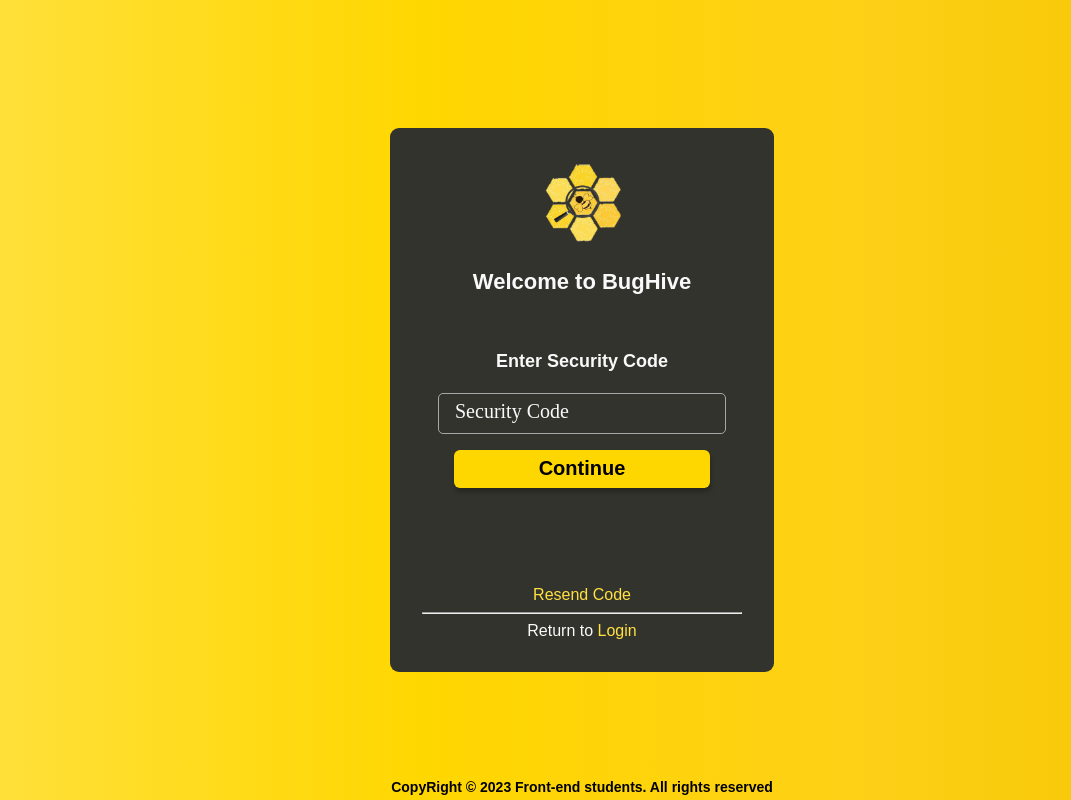
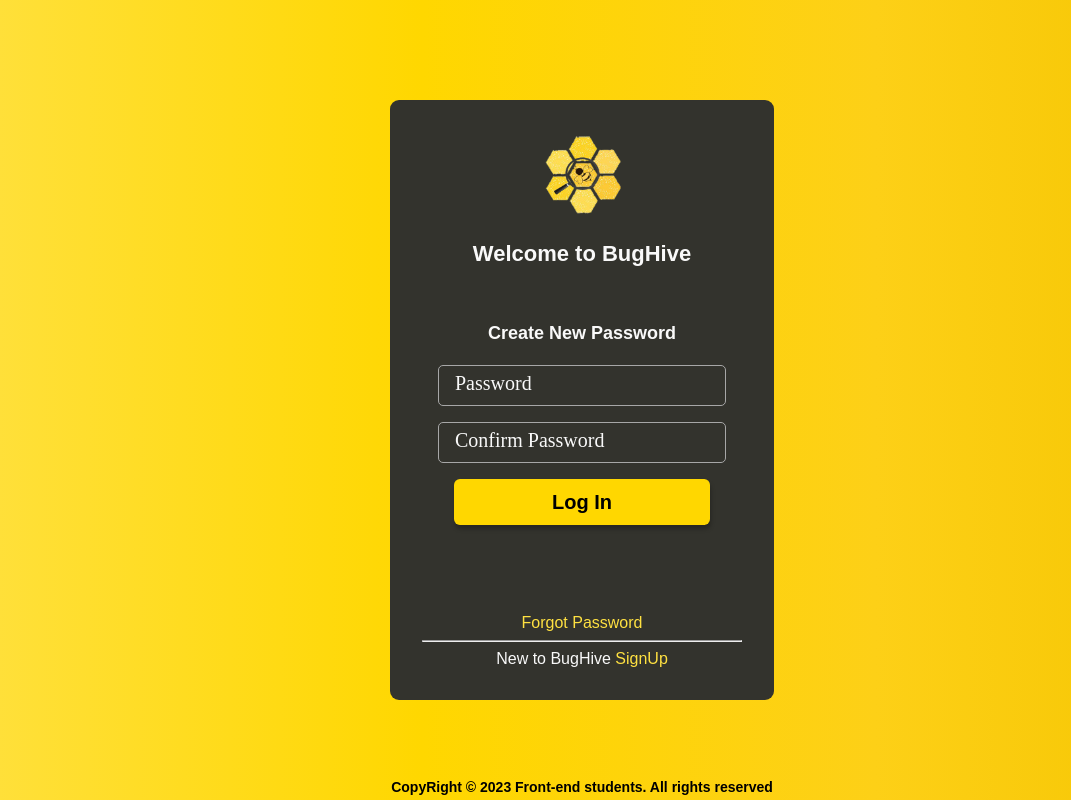
Before and after one commit to BugHive/BugHive-frontEnd, a React (Create React App) app: page / in a window 1280 px wide. Shown: the whole page, without its empty margins (58-1129 px from the left). Built offline with nearby package versions, Linux system fonts and the light colour scheme.

Commit message:
Finishing new-password-page

```diff
--- a/src/App.js
+++ b/src/App.js
@@ -1,6 +1,6 @@
 
 import { ThemeProvider } from "styled-components";
-import Verification from "./pages/Verification";
+import NewPassword from "./pages/NewPassword";
 import { GlobalStyle } from "./styles/global";
 import { darkTheme } from "./styles/theme";
 
@@ -8,7 +8,7 @@ function App() {
   return (
     <ThemeProvider theme={darkTheme}>
       <GlobalStyle />
-      <Verification/>
+      <NewPassword/>
     </ThemeProvider>
   );
 }
--- /dev/null
+++ b/src/components/NewPasswordForm/index.jsx
@@ -0,0 +1,74 @@
+import { useFormik } from "formik";
+import React from "react";
+import Button from "../Button";
+import FormItem from "../FormItem";
+import Error from "../Error";
+import * as Yup from "yup";
+import styled from "styled-components";
+
+export default function NewPasswordForm() {
+  const validationSchema = Yup.object({
+    password: Yup.string()
+      .required("Password is required")
+      .min(8, "Password must be at least 8 characters"),
+    confirmPassword: Yup.string()
+      .oneOf([Yup.ref("password"), null], "Passwords must match")
+      .required("Confirm Password is required"),
+  });
+
+  const initialValues = {
+    password: "",
+    confirmPassword: "",
+  };
+
+  const onSubmit = async ({ password }) => {
+    console.log(password);
+  };
+
+  const formik = useFormik({
+    initialValues,
+    onSubmit,
+    validationSchema,
+  });
+
+  const StyledLabel = styled.label`
+    width: 256px;
+    height: 26px;
+    font-weight: 600;
+    font-size: 18px;
+    color: ${(props) => props.theme.palette.text.main};
+    text-align: center;
+    margin: 1rem 0;
+  `;
+
+  return (
+    <form onSubmit={formik.handleSubmit}>
+      <StyledLabel>Create New Password</StyledLabel>
+      <FormItem
+        name={"password"}
+        type={"password"}
+        placeholder={"Password"}
+        id={"password"}
+        onChange={formik.handleChange}
+        value={formik.values.password}
+        onBlur={formik.handleBlur}
+      />
+      {formik.touched.password && formik.errors.password && (
+        <Error msg={formik.errors.password} />
+      )}
+      <FormItem
+        name={"confirmPassword"}
+        type={"password"}
+        placeholder={"Confirm Password"}
+        id={"confirmPassword"}
+        onChange={formik.handleChange}
+        value={formik.values.confirmPassword}
+        onBlur={formik.handleBlur}
+      />
+      {formik.touched.confirmPassword && formik.errors.confirmPassword && (
+        <Error msg={formik.errors.confirmPassword} />
+      )}
+      <Button title={"Log In"} />
+    </form>
+  );
+}
--- /dev/null
+++ b/src/pages/NewPassword/index.jsx
@@ -0,0 +1,36 @@
+import React from "react";
+import styled from "styled-components";
+import AuthLayout from "../../components/AuthLayout";
+import Logo from "../../components/Logo";
+import NewPasswordForm from "../../components/NewPasswordForm";
+
+export default function NewPassword() {
+  const StyledSpan = styled.span`
+    color: ${(props) => props.theme.palette.lightYellow};
+    cursor: pointer;
+  `;
+
+  const Line = styled.hr`
+    width: 100%;
+    background-color: #c6c6c6;
+  `;
+
+  const StyledMsg = styled.p`
+    color: ${(props) => props.theme.palette.text.main};
+  `;
+
+  return (
+    <AuthLayout height={"75%"}>
+      <Logo width={"85px"} height={"85px"} />
+      <h3 className='welcome-text'>Welcome to BugHive</h3>
+      <NewPasswordForm />
+      <div className='login-footer'>
+        <StyledSpan>Forgot Password</StyledSpan>
+        <Line />
+        <StyledMsg>
+          New to BugHive <StyledSpan>SignUp</StyledSpan>
+        </StyledMsg>
+      </div>
+    </AuthLayout>
+  );
+}
```
